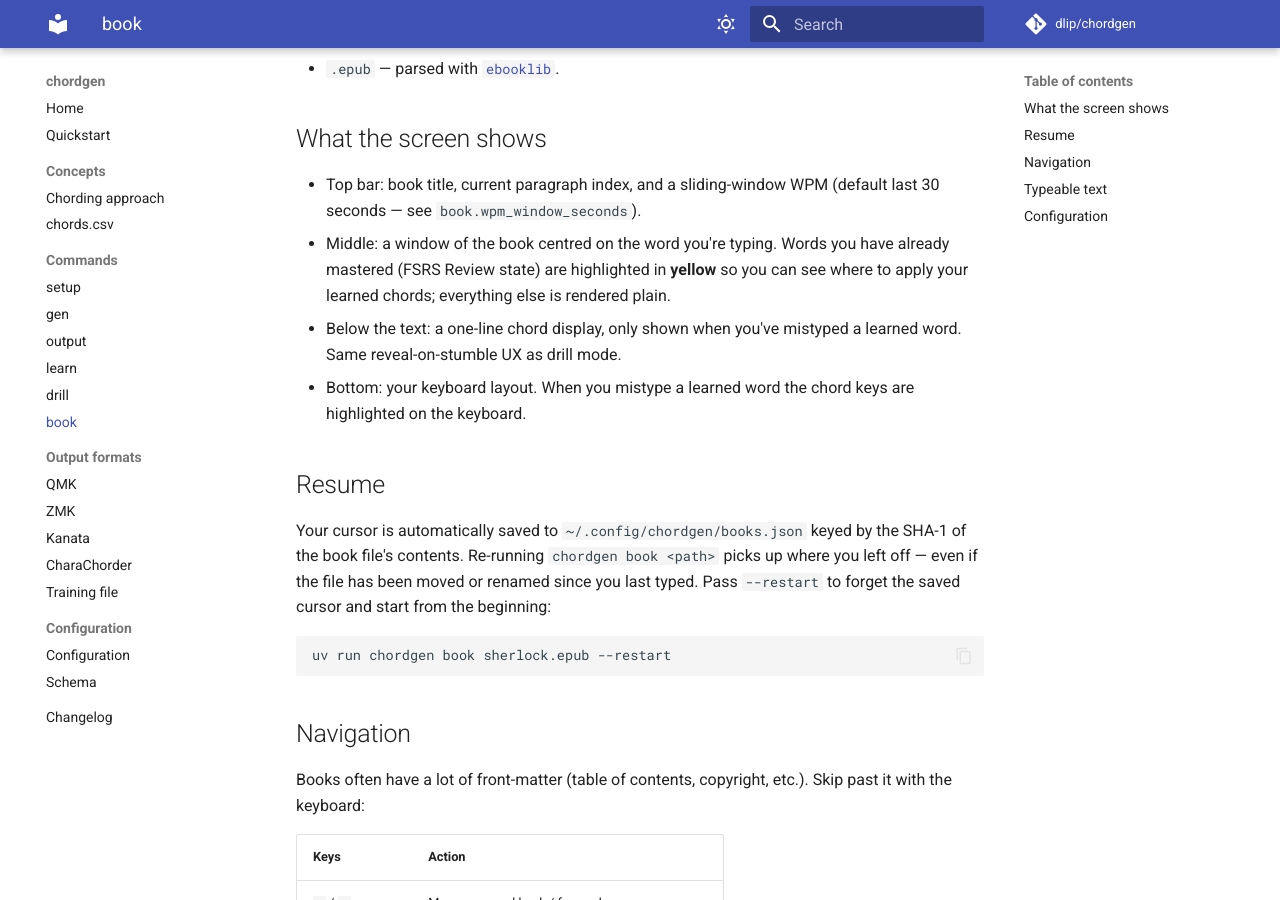
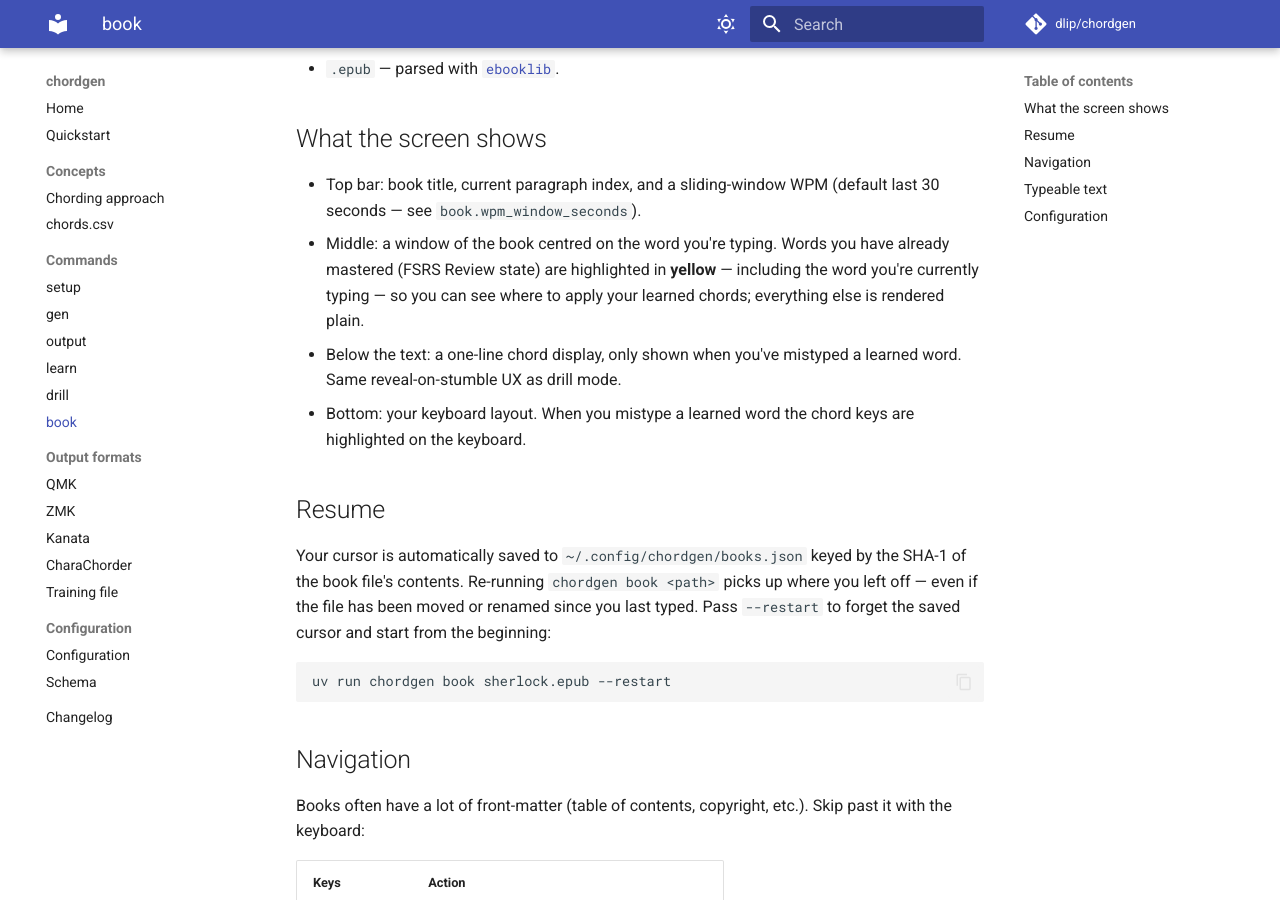
Before and after one commit to dlip/chordgen, an MkDocs documentation site: the page built from docs/commands/book.md, in a window 1280 px wide and 900 px high, scrolled down 367 px. Built offline with MkDocs 1.6.1 and Material for MkDocs 9.7.7, drawn with Linux system fonts in a browser that asks for light colours; comment, search, counter and statistics services are not loaded.

Commit message:
book: highlight current word yellow when it's a learned chord

```diff
--- a/docs/commands/book.md
+++ b/docs/commands/book.md
@@ -21,8 +21,9 @@ Supported formats:
   WPM (default last 30 seconds — see `book.wpm_window_seconds`).
 - Middle: a window of the book centred on the word you're typing.
   Words you have already mastered (FSRS Review state) are
-  highlighted in **yellow** so you can see where to apply your
-  learned chords; everything else is rendered plain.
+  highlighted in **yellow** — including the word you're currently
+  typing — so you can see where to apply your learned chords;
+  everything else is rendered plain.
 - Below the text: a one-line chord display, only shown when you've
   mistyped a learned word. Same reveal-on-stumble UX as drill mode.
 - Bottom: your keyboard layout. When you mistype a learned word
```
Also changed, not shown: CHANGELOG.txt (added), 1 other file.
